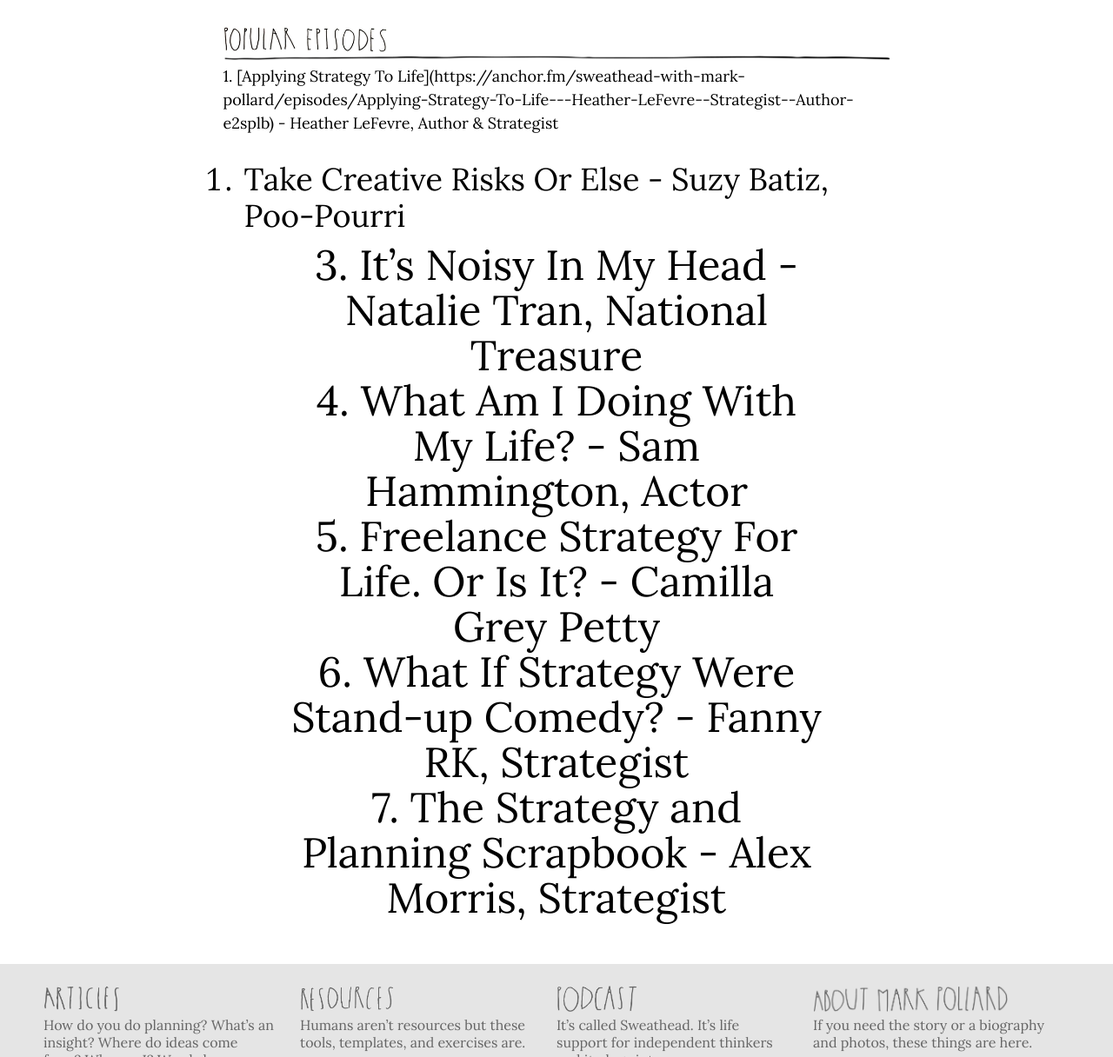
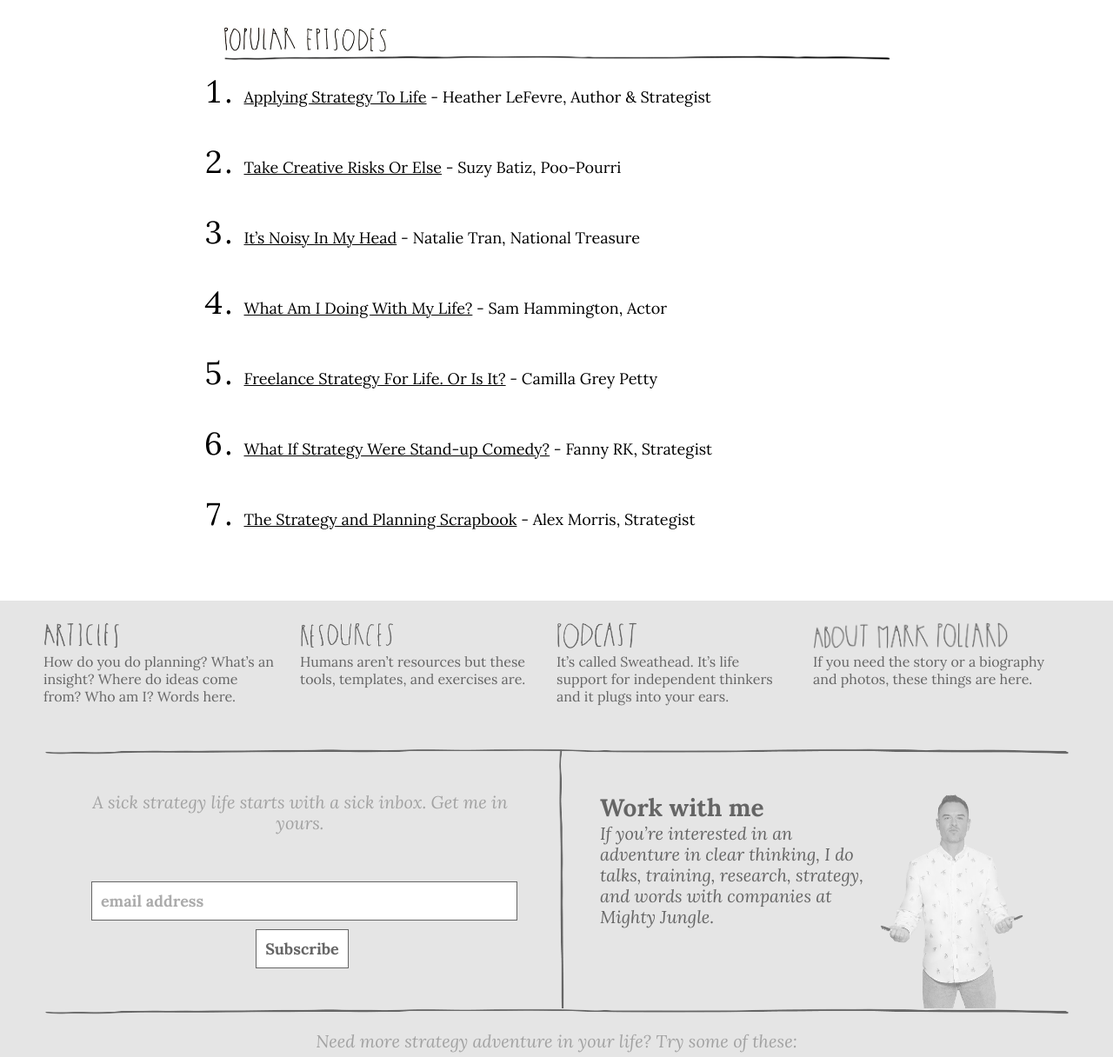
Before and after one commit to markhpollard/markhpollard.github.io, a Jekyll site: the page built from podcast.md, in a window 1280 px wide and 1400 px high, scrolled down 354 px. Shown: the part 184-1400 px from the top of the window at 87% size. Built offline with Jekyll 4.4.1, drawn with Linux system fonts in a browser that asks for light colours; nearby versions of some CDN libraries.

Commit message:
Updated Podcast

```diff
--- a/podcast.md
+++ b/podcast.md
@@ -8,16 +8,16 @@
 layout: podcast
 ---
 
-`1. [Applying Strategy To Life](https://anchor.fm/sweathead-with-mark-pollard/episodes/Applying-Strategy-To-Life---Heather-LeFevre--Strategist--Author-e2splb) - Heather LeFevre, Author & Strategist`
+1. [Applying Strategy To Life](https://anchor.fm/sweathead-with-mark-pollard/episodes/Applying-Strategy-To-Life---Heather-LeFevre--Strategist--Author-e2splb) - Heather LeFevre, Author & Strategist
 
 2. [Take Creative Risks Or Else](https://anchor.fm/sweathead-with-mark-pollard/episodes/Take-Creative-Risks-Or-Else---Suzy-Batiz--Poo-Pourri-e2thoj) - Suzy Batiz, Poo-Pourri
 
-### 3. [It's Noisy In My Head](https://anchor.fm/sweathead-with-mark-pollard/episodes/Its-Noisy-In-My-Head---Natalie-Tran--National-Treasure-e2pnfp) - Natalie Tran, National Treasure
+3. [It's Noisy In My Head](https://anchor.fm/sweathead-with-mark-pollard/episodes/Its-Noisy-In-My-Head---Natalie-Tran--National-Treasure-e2pnfp) - Natalie Tran, National Treasure
 
-### 4. [What Am I Doing With My Life?](https://anchor.fm/sweathead-with-mark-pollard/episodes/What-Am-I-Doing-With-My-Life----Sam-Hammington--Actor-e2oor8) - Sam Hammington, Actor
+4. [What Am I Doing With My Life?](https://anchor.fm/sweathead-with-mark-pollard/episodes/What-Am-I-Doing-With-My-Life----Sam-Hammington--Actor-e2oor8) - Sam Hammington, Actor
 
-### 5. [Freelance Strategy For Life. Or Is It?](https://anchor.fm/sweathead-with-mark-pollard/episodes/Freelance-Strategy-For-Life--Or-Is-It----Camilla-Grey-Petty--Freelance-Strategist-e2kenc) - Camilla Grey Petty
+5. [Freelance Strategy For Life. Or Is It?](https://anchor.fm/sweathead-with-mark-pollard/episodes/Freelance-Strategy-For-Life--Or-Is-It----Camilla-Grey-Petty--Freelance-Strategist-e2kenc) - Camilla Grey Petty
 
-### 6. [What If Strategy Were Stand-up Comedy?](https://anchor.fm/sweathead-with-mark-pollard/episodes/What-If-Strategy-Were-Stand-up-Comedy----Fanny-RK--Strategist-e2hvvq) - Fanny RK, Strategist
+6. [What If Strategy Were Stand-up Comedy?](https://anchor.fm/sweathead-with-mark-pollard/episodes/What-If-Strategy-Were-Stand-up-Comedy----Fanny-RK--Strategist-e2hvvq) - Fanny RK, Strategist
 
-### 7. [The Strategy and Planning Scrapbook](https://anchor.fm/sweathead-with-mark-pollard/episodes/The-Strategy-and-Planning-Scrapbook---Alex-Morris--Strategist-e2fjp4) - Alex Morris, Strategist
+7. [The Strategy and Planning Scrapbook](https://anchor.fm/sweathead-with-mark-pollard/episodes/The-Strategy-and-Planning-Scrapbook---Alex-Morris--Strategist-e2fjp4) - Alex Morris, Strategist
```
